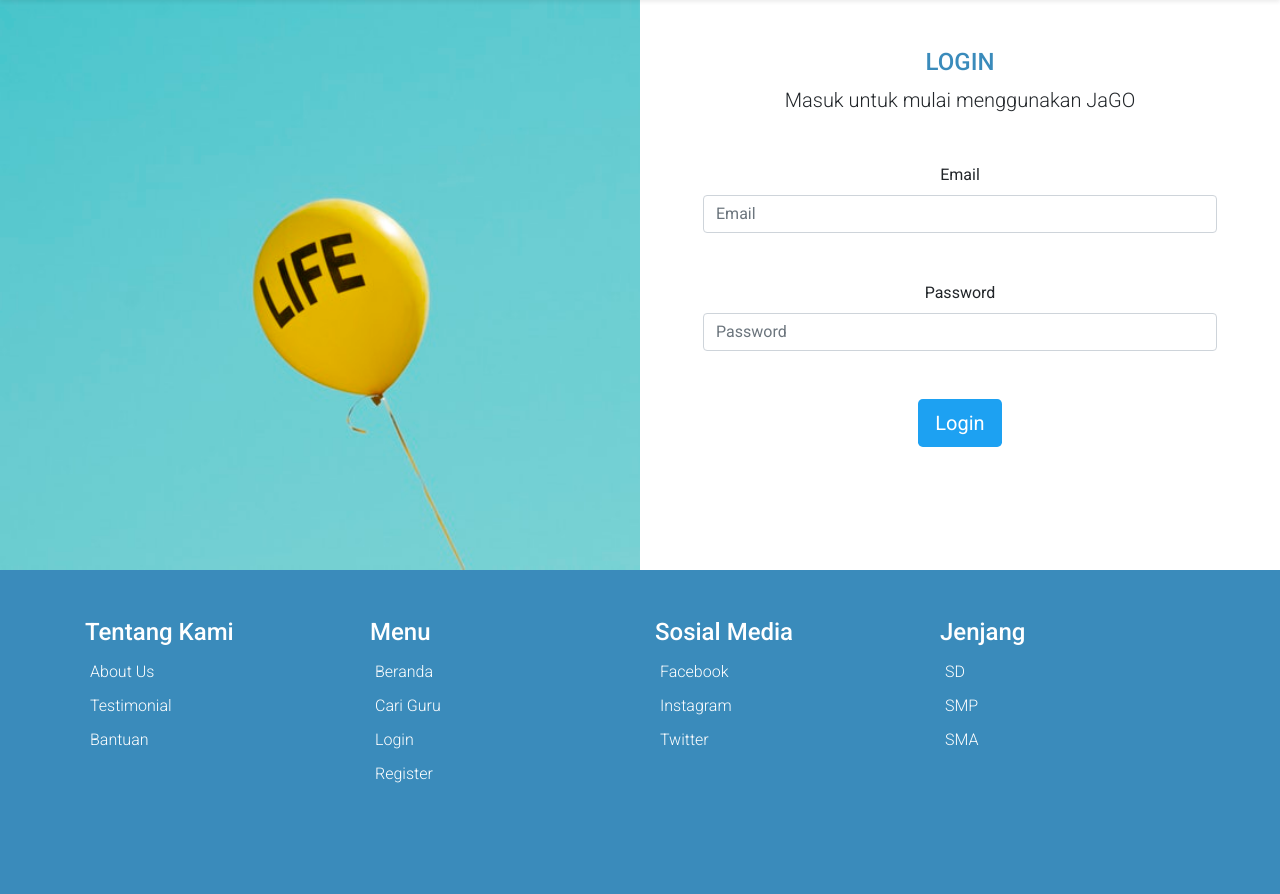
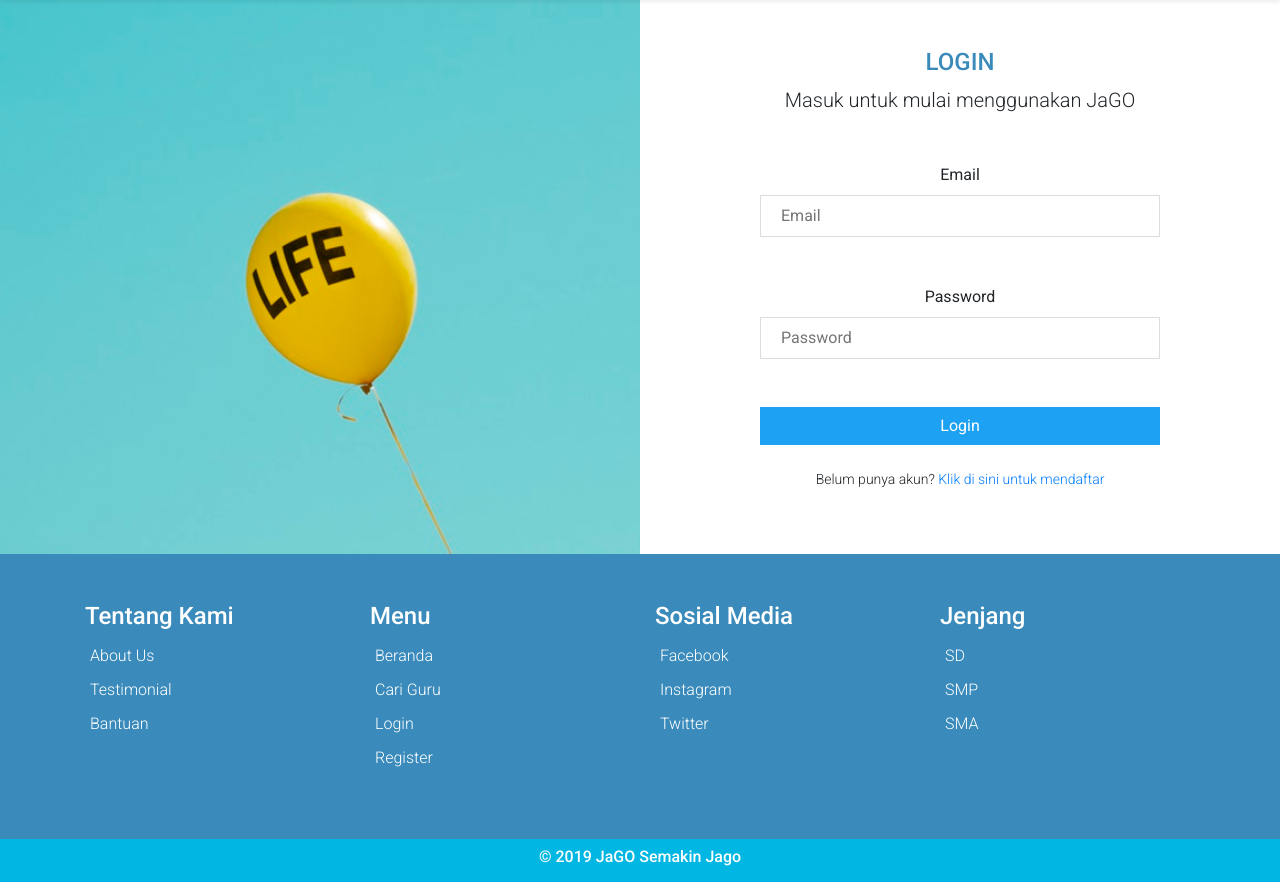
Before and after one commit to khumam/jaGO-apps, a CodeIgniter app: page /jago/index.php/home/login in a window 1280 px wide. Shown: the part 74-968 px from the top of the page. Run offline with CodeIgniter, Linux system fonts and the light colour scheme.

Commit message:
Add login and register page

```diff
--- a/application/controllers/Home.php
+++ b/application/controllers/Home.php
@@ -23,4 +23,12 @@ class Home extends CI_Controller
         $this->load->view('Login/s1_login');
         $this->load->view('Templates/footer');
     }
+
+    public function register()
+    {
+        $data['judul'] = "Register jaGO";
+        $this->load->view('Templates/header', $data);
+        $this->load->view('Register/s1_register');
+        $this->load->view('Templates/footer');
+    }
 }
--- a/application/views/Login/s1_login.php
+++ b/application/views/Login/s1_login.php
@@ -1,19 +1,20 @@
 <section>
 	<div class="container-fluid">
 		<div class="row">
-			<div class="col-6 loginImg">
+			<div class="col-sm-6 loginImg hideMobile">
 			</div>
-			<div class="col-6 p-5 text-center">
+			<div class="col-sm-6 p-5 text-center">
 				<h4 class="txtBlue subJudul">LOGIN</h4>
 				<p class="smText">Masuk untuk mulai menggunakan JaGO</p>
 
 				<div class="container mt-5">
 					<form action="" method="">
-						<label for="email">Email</label>
-						<input id="email" name="email" placeholder="Email" class="form-control" type="email">
-						<label for="pass" class="mt-5">Password</label>
-						<input id="pass" name="password" placeholder="Password" class="form-control" type="password">
-						<button class="btn btn-lg bgBlue2 mt-5" type="submit">Login</button>
+						<label for="email">Email</label><br>
+						<input id="email" name="email" placeholder="Email" class="forms" type="email"><br>
+						<label for="pass" class="mt-5">Password</label><br>
+						<input id="pass" name="password" placeholder="Password" class="forms" type="password"><br>
+						<button class="btn tombol bgBlue2 mt-5 noRadius" type="submit">Login</button>
+						<p class="mt-4 text-center tnText lead">Belum punya akun? <a href="">Klik di sini untuk mendaftar</a></p>
 					</form>
 				</div>
 			</div>
--- a/webassets/css/jago.css
+++ b/webassets/css/jago.css
@@ -8,6 +8,24 @@ body {
 	font-weight: 500;
 }
 
+/* hide on Mobile */
+.hideMobile {
+	display: none;
+}
+
+/* forms */
+.forms {
+	padding: 10px 20px;
+	line-height: 20px;
+	border: 1px solid #dddddd;
+	width: 300px;
+	background: #fff;
+
+}
+
+.select {
+	width: 300px;
+}
 
 /* Menu navar ketika aktif */
 a.nav-item.nav-link.aktif {
@@ -22,6 +40,10 @@ a.nav-item.nav-link.aktif {
 
 .noRadius {
 	border-radius: 0;
+}
+
+.tombol {
+	width: 300px;
 }
 
 /* tawaran */
@@ -97,7 +119,7 @@ a:hover {
 	transition: 0.3s;
 }
 
-a.btn:hover {
+a:hover.btn {
 	color: #fff;
 	transition: 0.3s;
 	border-radius: 25px;
@@ -143,17 +165,31 @@ a.btn:hover {
 	font-weight: 300;
 }
 
-/* login */
+.tnText {
+	font-size: 14px;
+	font-weight: 300;
+}
+
+
+/* login and register img */
 .loginImg {
 	background: url('../img/login.jpeg');
 	background-repeat: none;
 	background-size: cover;
-	height: 570px;
+	height: auto;
+	width: auto;
+}
+
+.regImg {
+	background: url('../img/login.jpeg');
+	background-repeat: none;
+	background-size: cover;
+	height: auto;
 	width: auto;
 }
 
 /* responsive */
-@media (min-width: 992px) and (max-width: 1199.98px) {
+@media (min-width: 992px) {
 
 	.mbMobile {
 		margin-bottom: 0px;
@@ -163,4 +199,21 @@ a.btn:hover {
 		border-top-right-radius: 50px;
 		margin-bottom: 0px;
 	}
+
+	.hideMobile {
+		display: inline-block;
+	}
+
+	.forms {
+		padding: 10px 20px;
+		line-height: 20px;
+		border: 1px solid #dddddd;
+		width: 400px;
+		background: #fff;
+
+	}
+
+	.tombol {
+		width: 400px;
+	}
 }
```
Also changed, not shown: application/views/Register/s1_register.php (added, +30 -0 lines).
